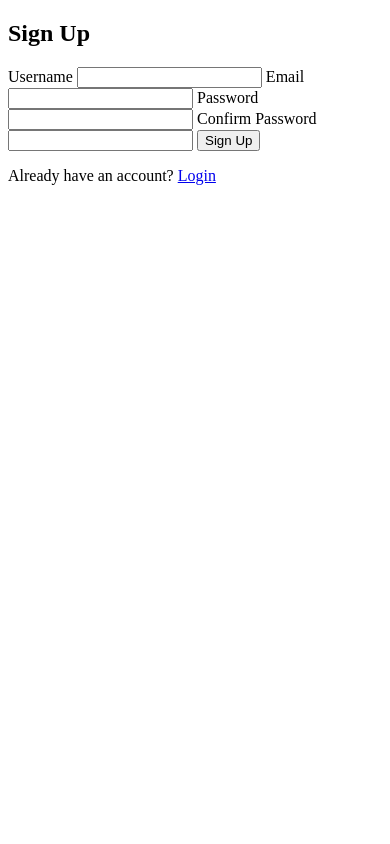
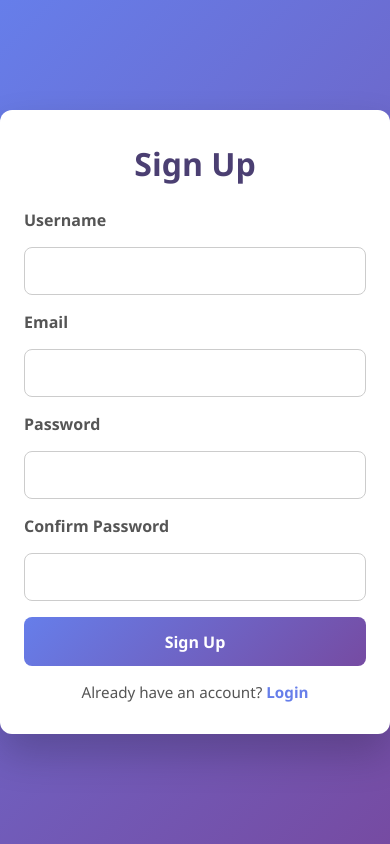
Before and after one commit to cypheredvortex/social_media_miniplatform, a Django app: page /signup/ in a window 390 px wide. Run offline with Django 5.2, Linux system fonts and the light colour scheme; parts of the project's set-up code (start-up, migrations or seed data) failed here and were passed over.

Commit message:
third commit

```diff
--- a/apps/pages/urls.py
+++ b/apps/pages/urls.py
@@ -1,10 +1,12 @@
 from django.urls import path
-from apps.pages.views import signup, login, home
+from apps.pages.views import signup, login, home, admin_panel, user
 
-app_name = "user"
+app_name = "pages"
 
 urlpatterns = [
     path("signup/", signup, name="signup"),
     path("login/", login, name="login"),
     path("", home, name="home_page"),
+    path("admin/", admin_panel, name="admin_panel"),
+    path("user/", user, name="user"),
 ]
--- a/apps/pages/views.py
+++ b/apps/pages/views.py
@@ -10,3 +10,9 @@ def login(request):
 
 def signup(request):
     return render(request, 'auth/signup.html')
+
+def admin_panel(request):
+    return render(request, 'admin/admin_panel.html')
+
+def user(request):
+    return render(request, 'regularUser/user.html')
--- a/scripts/seed_database.py
+++ b/scripts/seed_database.py
@@ -17,6 +17,7 @@ django.setup()
 # Import models
 # -------------------------------
 from apps.user.models import User
+from django.contrib.auth.hashers import make_password
 from apps.post.models import Post
 from apps.comment.models import Comment
 from apps.like.models import Like
@@ -37,10 +38,12 @@ for model in [Notification, Report, Like, Comment, Post, Follow, Profile, User]:
 # -------------------------------
 users = []
 for i in range(5):
+    # Give each seeded user a known password (password0, password1, ...)
+    # and store it as a proper hash so authentication works.
     user = User.objects.create(
         username=f"user{i}",
         email=f"user{i}@example.com",
-        password_hash="hashed_password",
+        password_hash=make_password(f"password{i}"),
         role="REGULAR",
         status="ACTIVE"
     )
--- a/static/css/styles.css
+++ b/static/css/styles.css
@@ -0,0 +1,149 @@
+/* =============================
+   GLOBAL STYLES
+============================= */
+* {
+    box-sizing: border-box;
+    margin: 0;
+    padding: 0;
+    font-family: 'Segoe UI', Tahoma, Geneva, Verdana, sans-serif;
+}
+
+body {
+    height: 100vh;
+    display: flex;
+    justify-content: center;
+    align-items: center;
+    background: linear-gradient(135deg, #667eea, #764ba2);
+    color: #333;
+}
+
+/* =============================
+   AUTH CONTAINER
+============================= */
+.auth-container {
+    background: #fff;
+    padding: 3rem 2.5rem;
+    border-radius: 12px;
+    box-shadow: 0 20px 40px rgba(0,0,0,0.2);
+    width: 100%;
+    max-width: 400px;
+    text-align: center;
+    transition: transform 0.3s ease, box-shadow 0.3s ease;
+}
+
+.auth-container:hover {
+    transform: translateY(-5px);
+    box-shadow: 0 25px 50px rgba(0,0,0,0.3);
+}
+
+.auth-container h2 {
+    margin-bottom: 1.5rem;
+    font-size: 2rem;
+    color: #4b3f72;
+}
+
+/* =============================
+   FORM ELEMENTS
+============================= */
+form {
+    display: flex;
+    flex-direction: column;
+    gap: 1rem;
+}
+
+label {
+    text-align: left;
+    font-weight: 600;
+    color: #555;
+}
+
+input {
+    padding: 0.75rem 1rem;
+    border-radius: 8px;
+    border: 1px solid #ccc;
+    font-size: 1rem;
+    transition: all 0.3s ease;
+}
+
+input:focus {
+    border-color: #667eea;
+    box-shadow: 0 0 8px rgba(102,126,234,0.4);
+    outline: none;
+}
+
+/* =============================
+   BUTTON
+============================= */
+button {
+    padding: 0.85rem 1rem;
+    background: linear-gradient(135deg, #667eea, #764ba2);
+    color: #fff;
+    border: none;
+    border-radius: 8px;
+    font-size: 1rem;
+    cursor: pointer;
+    font-weight: 600;
+    transition: all 0.3s ease;
+}
+
+button:hover {
+    transform: translateY(-2px);
+    box-shadow: 0 10px 20px rgba(102,126,234,0.4);
+}
+
+/* =============================
+   MESSAGES
+============================= */
+.messages {
+    list-style: none;
+    margin-bottom: 1rem;
+}
+
+.messages li {
+    padding: 0.75rem 1rem;
+    border-radius: 8px;
+    margin-bottom: 0.5rem;
+    font-size: 0.95rem;
+}
+
+.messages li.error {
+    background: #ffcccc;
+    color: #a70000;
+}
+
+.messages li.success {
+    background: #d4edda;
+    color: #155724;
+}
+
+/* =============================
+   LINKS
+============================= */
+.auth-container p {
+    margin-top: 1rem;
+    font-size: 0.95rem;
+    color: #555;
+}
+
+.auth-container a {
+    color: #667eea;
+    font-weight: 600;
+    text-decoration: none;
+    transition: color 0.3s ease;
+}
+
+.auth-container a:hover {
+    color: #764ba2;
+}
+
+/* =============================
+   RESPONSIVE
+============================= */
+@media (max-width: 480px) {
+    .auth-container {
+        padding: 2rem 1.5rem;
+    }
+    h2 {
+        font-size: 1.5rem;
+    }
+}
--- a/templates/auth/login.html
+++ b/templates/auth/login.html
@@ -16,7 +16,7 @@
                 {% endfor %}
             </ul>
         {% endif %}
-        <form method="POST">
+        <form method="POST" action="{% url 'user:login' %}">
             {% csrf_token %}
             <label for="username_or_email">Username or Email</label>
             <input type="text" name="username_or_email" id="username_or_email" required>
@@ -26,7 +26,7 @@
 
             <button type="submit">Login</button>
         </form>
-        <p>Don't have an account? <a href="{% url 'user:signup' %}">Sign Up</a></p>
+        <p>Don't have an account? <a href="{% url 'pages:signup' %}">Sign Up</a></p>
     </div>
 </body>
 </html>
--- a/templates/auth/signUp.html
+++ b/templates/auth/signUp.html
@@ -16,7 +16,7 @@
                 {% endfor %}
             </ul>
         {% endif %}
-        <form method="POST">
+        <form method="POST" action="{% url 'user:signup' %}">
             {% csrf_token %}
             <label for="username">Username</label>
             <input type="text" name="username" id="username" required>
@@ -32,7 +32,7 @@
 
             <button type="submit">Sign Up</button>
         </form>
-        <p>Already have an account? <a href="{% url 'user:login' %}">Login</a></p>
+        <p>Already have an account? <a href="{% url 'pages:login' %}">Login</a></p>
     </div>
 </body>
 </html>
```
Also changed, not shown: apps/user/views.py (+50 -16 lines), social_media_miniplatform/settings.py (+11 -1 lines), templates/admin/admin_panel.html (added, +103 -0 lines), templates/regularUser/user.html (added).
